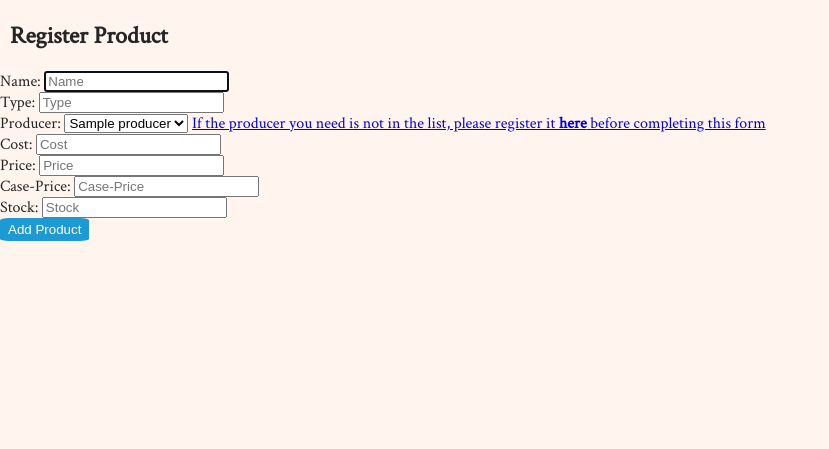
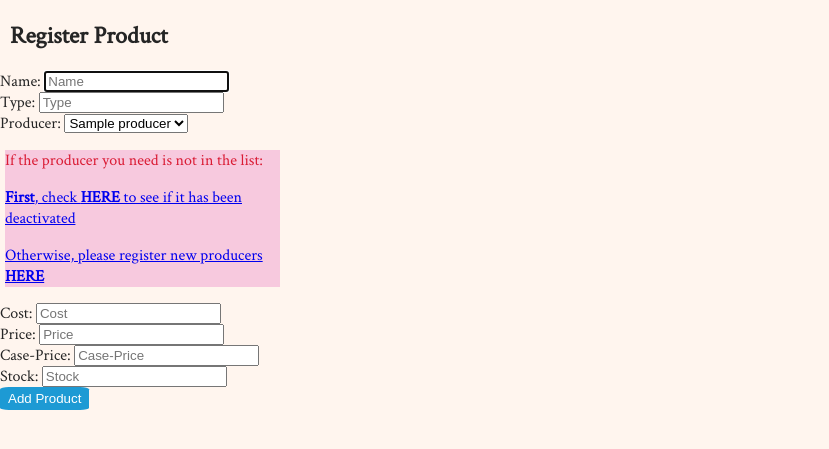
Before and after one commit to duncancryan/wine_shop_project, a Flask app: page /products/new in a window 1280 px wide. Shown: the part 84-533 px from the top of the page, without its empty margins (0-829 px from the left). Run offline with Flask 2, Linux system fonts and the light colour scheme; a database or web service that is not in the repository returns one stand-in record (values such as "Sample title"); some libraries are stand-ins or nearby versions.

Commit message:
all working, looks nice enough

```diff
--- a/static/main.css
+++ b/static/main.css
@@ -43,7 +43,9 @@ body {
 .warning {
     color: rgb(218, 27, 52);
     border: rgb(37, 37, 37);
-    border-width: 1px;
+    border-width: 5px;
+    background-color: rgb(247, 201, 222);
+    margin: 10px 1000px 5px 5px;
 }
 
 header > nav > ul > li {
--- a/templates/products/edit.html
+++ b/templates/products/edit.html
@@ -16,7 +16,9 @@
         <label for="producer-id">Producer:</label>
         <select id="producer-id" name="producer-id">
             {% for producer in producers %}
+            {% if producer.active %}
             <option value="{{producer.id}}">{{ producer.name }}</option>
+            {% endif %}
             {% endfor %}
         </select>
     </div>
--- a/templates/products/lowstock.html
+++ b/templates/products/lowstock.html
@@ -6,7 +6,7 @@
 {% for product in low_products %}
 <div class="product-wrapper">
     <p>
-        <b>Item:</b> {{product.name}} <b>Producer:</b> {{product.producer.name}} <b>Stock:</b> {{product.stock}}
+        <b>Item:</b> {{product.name}} <br><b>Producer:</b> {{product.producer.name}} <br><b>Stock:</b> {{product.stock}}
     </p>
     {% if product.stock == 0 %}
     <aside class="warning">
--- a/templates/products/new.html
+++ b/templates/products/new.html
@@ -16,10 +16,20 @@
         <label for="producer-id">Producer:</label>
         <select id="producer-id" name="producer-id">
             {% for producer in producers %}
+            {% if producer.active %}
             <option value="{{producer.id}}">{{ producer.name }}</option>
+            {% endif %}
             {% endfor %}
         </select>
-        <a href="/producers/new">If the producer you need is not in the list, please register it <b>here</b> before completing this form</a>
+        <div class="warning">
+        <p>If the producer you need is not in the list: </p>
+        <p>
+        <a href="/producers"><b>First</b>, check <b>HERE</b> to see if it has been deactivated </a>
+        </p>
+        <p>
+        <a href="/producers/new">Otherwise, please register new producers <b>HERE</b></a>
+        </p>
+        </div>
     </div>
     <div>
         <label for="cost">Cost:</label>
--- a/templates/products/producer.html
+++ b/templates/products/producer.html
@@ -4,7 +4,7 @@
 {% for product in product_catalogue %}
 <div class="product-wrapper">
     <p>
-        <b>Item:</b> {{product.name}} <b>Producer:</b> {{product.producer.name}} <b>Stock:</b> {{product.stock}}
+        <b>Item:</b> {{product.name}} <br><b>Producer:</b> {{product.producer.name}} <br><b>Stock:</b> {{product.stock}}
     </p>
     {% if product.stock == 0 %}
     <aside class="warning">
--- a/templates/products/type.html
+++ b/templates/products/type.html
@@ -5,7 +5,7 @@
 {% for product in type_products %}
 <div class="product-wrapper">
     <p>
-        <b>Item:</b> {{product.name}} <b>Producer:</b> {{product.producer.name}} <b>Stock:</b> {{product.stock}}
+        <b>Item:</b> {{product.name}} <br><b>Producer:</b> {{product.producer.name}} <br><b>Stock:</b> {{product.stock}}
     </p>
     {% if product.stock == 0 %}
     <aside class="warning">
```
Also changed, not shown: templates/producers/show.html (+6 -1 lines).
